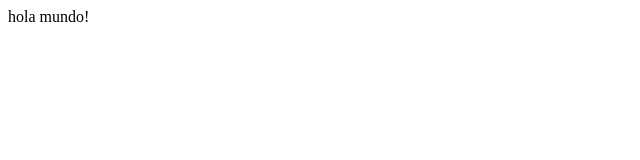
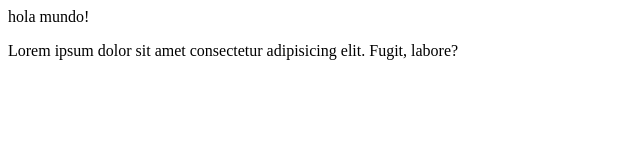
Before and after one commit to fernandosinani-gonzales/flex-box, a plain HTML site: page index.html in a window 1280 px wide. Shown: the whole page, without its empty margins (0-640 px from the left). Drawn offline with Linux system fonts and the light colour scheme.

Commit message:
new class container added

```diff
--- a/index.html
+++ b/index.html
@@ -9,6 +9,9 @@
 
 <body>
     hola mundo!
+    <div class="container">
+        <p>Lorem ipsum dolor sit amet consectetur adipisicing elit. Fugit, labore?</p>
+    </div>
 </body>
 
 </html>
```
